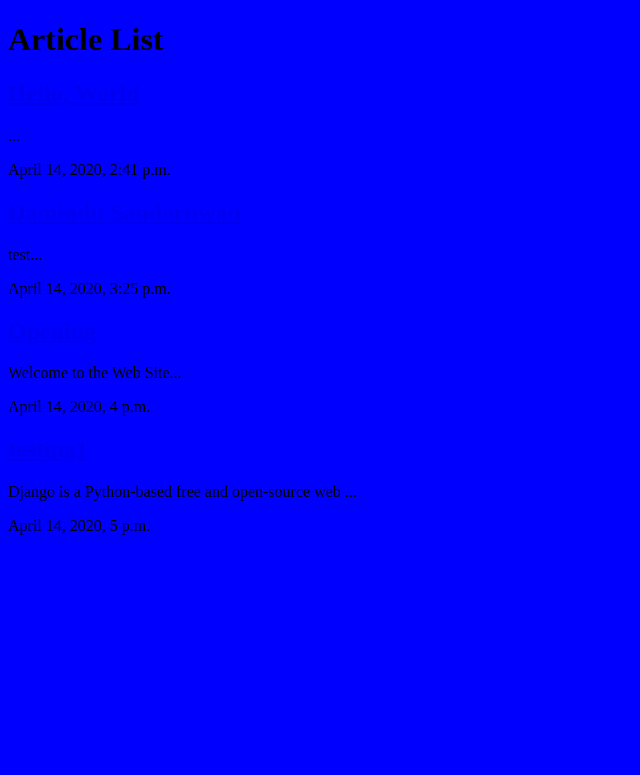
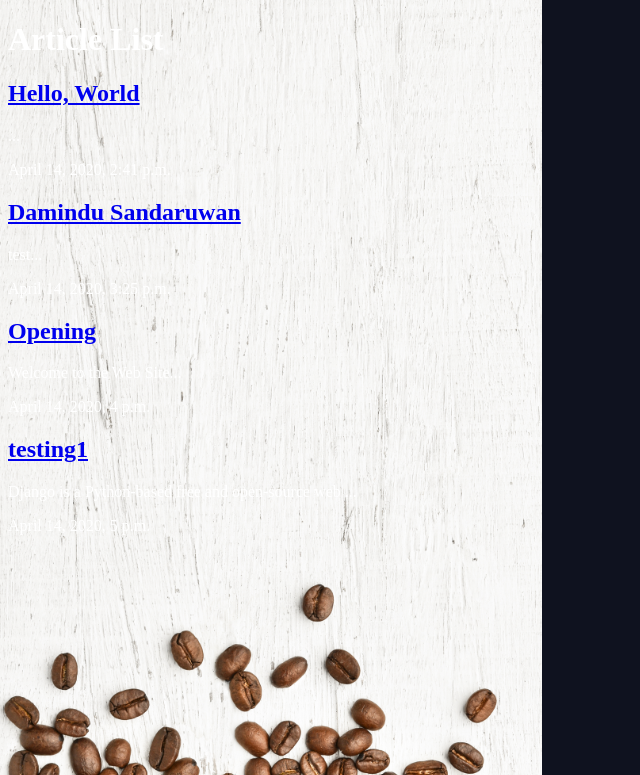
Before and after one commit to DaminduSandaruwan/BlogSite, a Django app: page /articles/ in a window 1280 px wide. Shown: the top 775 px of the page, without its empty margins (0-640 px from the left). Run offline with Django 3.2, Linux system fonts and the light colour scheme; data comes from the database, SQL or seed files in the repository.

Commit message:
add static image and more

```diff
--- a/djangonautic/articles/templates/articles/article_list.html
+++ b/djangonautic/articles/templates/articles/article_list.html
@@ -1,3 +1,4 @@
+{%load static %}
 
 <!DOCTYPE html>
 <html lang="en">
@@ -5,7 +6,7 @@
     <meta charset="UTF-8">
     <meta name="viewport" content="width=device-width, initial-scale=1.0">
     <title>Articles</title>
-    <link rel="stylesheet" href="/static/styles.css">
+    <link rel="stylesheet" href="{% static 'styles.css' %}">
 </head>
 <body>
     <h1>Article List</h1>
--- a/djangonautic/assets/styles.css
+++ b/djangonautic/assets/styles.css
@@ -1,4 +1,6 @@
 body{
-    background: blue;
-    background-color: blue;
+    background-color: #0f121f;
+    background-image: url(/static/coffee_bg.png);
+    background-repeat: no-repeat;
+    color: #fff;
 }
```
Also changed, not shown: djangonautic/assets/coffee_bg.png (added).
